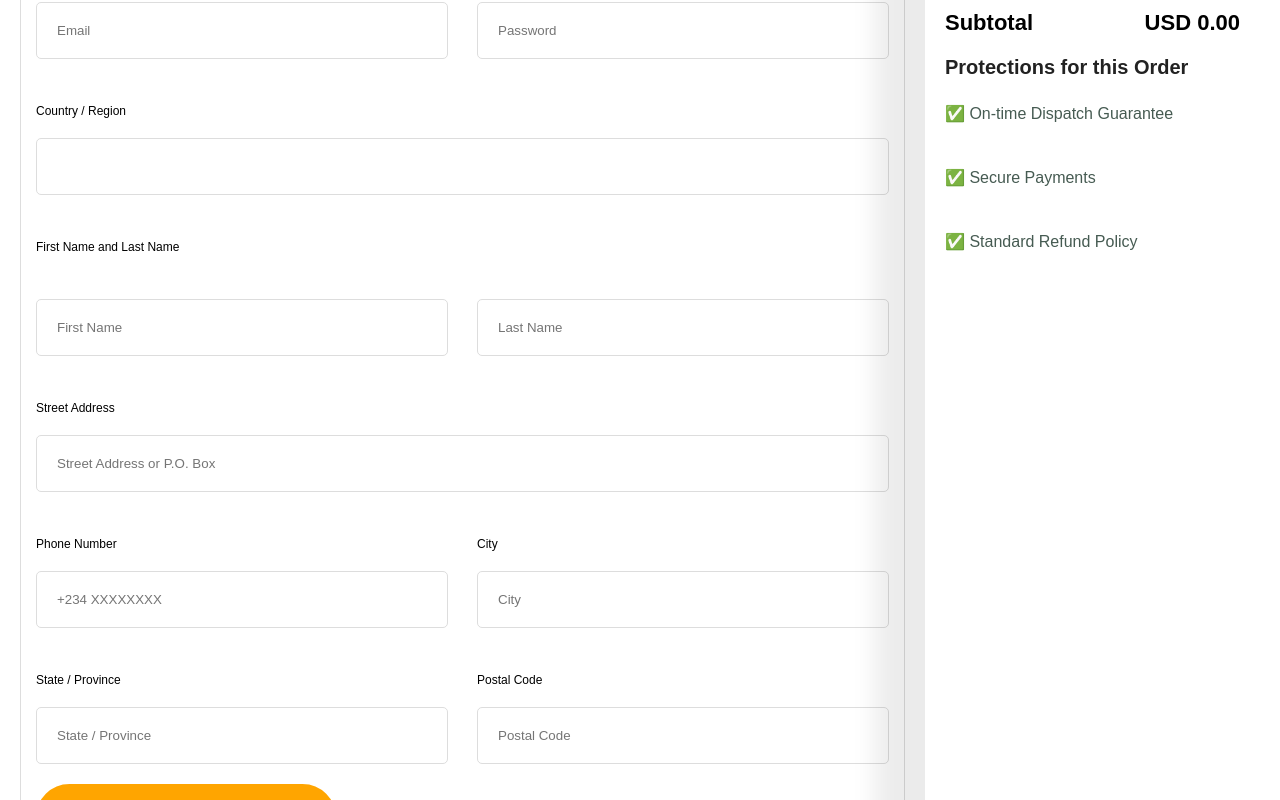
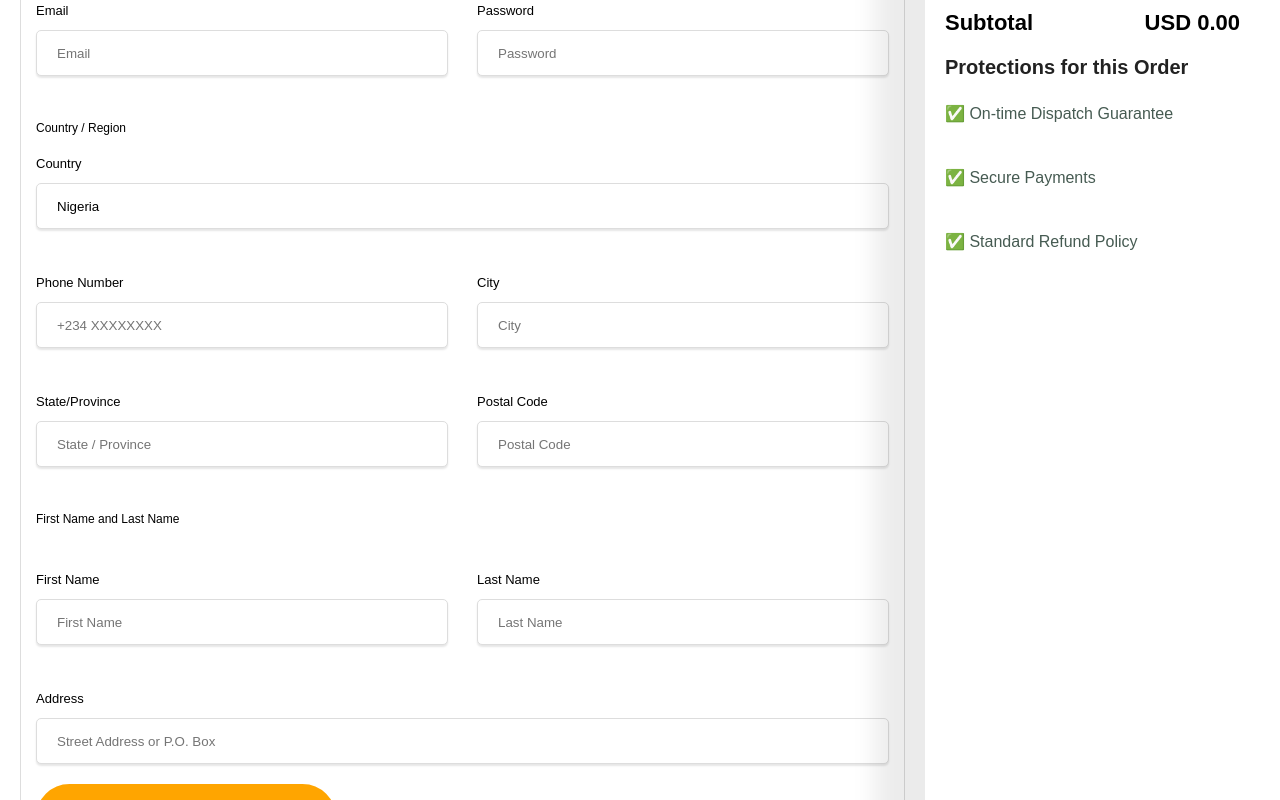
Before and after one commit to saladinjake/demo-example-store, a React (Vite) app: page /cart/checkout in a window 1280 px wide. Shown: the part 560-1360 px from the top of the page. Built offline with nearby package versions, Linux system fonts and the light colour scheme.

Commit message:
chore: shipping detail and payment method summary implementation

```diff
--- a/src/modules/Shop/Checkout/Checkout.tsx
+++ b/src/modules/Shop/Checkout/Checkout.tsx
@@ -56,23 +56,24 @@ const Checkout = () => {
   const handleNext = () => setActiveStep((prev) => prev + 1);
   const handlePrevious = () => setActiveStep((prev) => prev - 1);
 
+  const [canProceed, setCanProceed] = useState(false)
   return (
     <CheckoutContainer>
       <MainSection>
         <Accordion>
           <AccordionHeader onClick={() => setActiveStep(1)}>Shipping Details</AccordionHeader>
           <AccordionContent isOpen={activeStep === 1}>
-            <ShippingDetails onNext={handleNext} />
+            <ShippingDetails handleProceed={() => setCanProceed(true)} onNext={() => canProceed && handleNext()} />
           </AccordionContent>
         </Accordion>
         <Accordion>
-          <AccordionHeader onClick={() => setActiveStep(2)}>Payment Method</AccordionHeader>
+          <AccordionHeader onClick={() => canProceed && setActiveStep(2)}>Payment Method</AccordionHeader>
           <AccordionContent isOpen={activeStep === 2}>
             <PaymentMethod onNext={handleNext} onPrevious={handlePrevious} />
           </AccordionContent>
         </Accordion>
         <Accordion>
-          <AccordionHeader onClick={() => setActiveStep(3)}>Confirmation & Order Completion</AccordionHeader>
+          <AccordionHeader onClick={() => canProceed && setActiveStep(3)}>Confirmation & Order Completion</AccordionHeader>
           <AccordionContent isOpen={activeStep === 3}>
             {/* <Confirmation onPrevious={handlePrevious} /> */}
           </AccordionContent>
--- a/src/modules/Shop/Checkout/ShippingDetails.tsx
+++ b/src/modules/Shop/Checkout/ShippingDetails.tsx
@@ -1,20 +1,26 @@
 import Grid from "../../../components/UIElements/Grid";
-import React, { useState } from "react";
+import React, { useEffect, useState } from "react";
 import styled from "styled-components";
 import Flex from "../../../components/UIElements/Flex";
 import { useAuth } from "../../../contexts/AuthContext";
+import useForm, { hasError } from "../../../hooks/useForm";
+import Input from "../../../components/UIElements/Input";
+import model from "../../../hooks/useForm/utilities/model";
+
 const Form = styled.form`
   display: flex;
   flex-direction: column;
   gap: 10px;
-`;
+  margin-bottom: 20px;
 
-const Input = styled.input`
-  padding: 20px;
+  & input{
+    padding: 20px;
   border: 1px solid #ddd;
   border-radius: 5px;
   width: 100%;
+  }
 `;
+
 
 const Button = styled.button`
   padding: 20px;
@@ -29,8 +35,26 @@ const Button = styled.button`
   font-size: 20px;
 `;
 
-const ShippingDetails = ({ onNext }: { onNext: () => void }) => {
-    const [form, setForm] = useState({
+
+const shippingValdation = (values: any) => {
+    const errors = {
+        // ...model("email")(values.email)("isRequired|isEmail"),
+        // ...model("password")(values.password)("isRequired|min:2"),
+        ...model("firstName")(values.firstName)("isRequired|min:2"),
+        ...model("lastName")(values.lastName)("isRequired|min:2"),
+        ...model("phone")(values.phone)("isRequired|min:2"),
+        ...model("address")(values.address)("isRequired|min:2"),
+        ...model("city")(values.city)("isRequired|min:2"),
+        ...model("state")(values.state)("isRequired|min:2"),
+        ...model("postalCode")(values.postalCode)("isRequired|min:2"),
+
+    };
+
+    return errors;
+}
+const ShippingDetails = ({ onNext, handleProceed }: { onNext: () => void, handleProceed: () => any }) => {
+
+    const initialState = {
         country: "Nigeria",
         firstName: "",
         lastName: "",
@@ -45,14 +69,35 @@ const ShippingDetails = ({ onNext }: { onNext: () => void }) => {
         password: "",
 
 
-    });
+    }
 
-    const handleChange = (e: React.ChangeEvent<HTMLInputElement>) => {
-        setForm({ ...form, [e.target.name]: e.target.value });
-    };
+    const { values, handleChange, errors, touched, invalid } =
+        useForm({
+            initialValues: initialState,
+            validations: shippingValdation,
+            onSubmit() { },
+        });
+
+
 
     // handle automatic guest registraton under the hood
-    const { user } = useAuth()
+    const { user, signup } = useAuth()
+
+    const handleSendToApi = () => {
+        if (invalid == false) {
+            if (!user) {
+                // register guest user then proceed to next step
+                signup(values.email, values.password)
+                handleProceed()
+                onNext()
+                return
+            }
+        }
+        handleProceed()
+        onNext()
+        return
+    }
+    console.log(hasError("firstName", touched, errors))
     return (
         <Form>
             <Grid templateColumn={"repeat(2,1fr)"}
@@ -80,13 +125,18 @@ const ShippingDetails = ({ onNext }: { onNext: () => void }) => {
 
                         <Grid.Item>
                             <Flex gap="20px" justifyContent="start" direction="column">
-                                <Input name="email" value={form.email} onChange={handleChange} placeholder="Email" />
+                                <Input
+                                    label="Email"
+                                    name="email"
+                                    value={values.email}
+                                    onChangePure={handleChange}
+                                    placeholder="Email" />
                             </Flex>
                         </Grid.Item>
 
                         <Grid.Item>
                             <Flex gap="20px" justifyContent="start" direction="column">
-                                <Input name="lastName" value={form.password} type="password" onChange={handleChange} placeholder="Password" />
+                                <Input label="Password" name="password" value={values.password} type="password" onChangePure={handleChange} placeholder="Password" />
                             </Flex>
                         </Grid.Item>
                     </>
@@ -95,7 +145,59 @@ const ShippingDetails = ({ onNext }: { onNext: () => void }) => {
                     <Flex gap="20px" justifyContent="start" direction="column">
 
                         <label>Country / Region</label>
-                        <Input value="" />
+                        <Input label="Country" value={values.country} onChangePure={handleChange}
+              error={hasError("country", touched, errors)}
+              message={hasError("country", touched, errors)} />
+                    </Flex>
+                </Grid.Item>
+
+
+
+                <Grid.Item>
+                    <Flex gap="20px" justifyContent="start" direction="column">
+
+                        <Input label="Phone Number" name="phone" value={values.phone}
+                            onChangePure={handleChange} placeholder="+234 XXXXXXXX"
+
+                            error={hasError("phone", touched, errors)}
+                            message={hasError("phone", touched, errors)}
+                        />
+                    </Flex>
+                </Grid.Item>
+
+                <Grid.Item>
+                    <Flex gap="20px" justifyContent="start" direction="column">
+
+                        <Input label="City" name="city" value={values.city}
+                            onChangePure={handleChange} placeholder="City"
+
+                            error={hasError("city", touched, errors)}
+                            message={hasError("city", touched, errors)}
+                        />
+                    </Flex>
+                </Grid.Item>
+
+                <Grid.Item>
+                    <Flex gap="20px" justifyContent="start" direction="column">
+                        <Input label="State/Province" name="state" value={values.state}
+                            onChangePure={handleChange} placeholder="State / Province"
+
+                            error={hasError("state", touched, errors)}
+                            message={hasError("state", touched, errors)}
+                        />
+                    </Flex>
+                </Grid.Item>
+
+
+                <Grid.Item>
+                    <Flex gap="20px" justifyContent="start" direction="column">
+
+                        <Input label="Postal Code" name="postalCode" value={values.postalCode}
+                            onChangePure={handleChange} placeholder="Postal Code"
+
+                            error={hasError("postalCode", touched, errors)}
+                            message={hasError("postalCode", touched, errors)}
+                        />
                     </Flex>
                 </Grid.Item>
 
@@ -106,57 +208,47 @@ const ShippingDetails = ({ onNext }: { onNext: () => void }) => {
 
                 <Grid.Item>
                     <Flex gap="20px" justifyContent="start" direction="column">
-                        <Input name="firstName" value={form.firstName} onChange={handleChange} placeholder="First Name" />
+                        <Input label="First Name" name="firstName"
+                            value={values.firstName}
+                            onChangePure={handleChange}
+                            placeholder="First Name"
+
+                            error={hasError("firstName", touched, errors)}
+                            message={hasError("firstName", touched, errors)}
+                        />
                     </Flex>
                 </Grid.Item>
 
                 <Grid.Item>
                     <Flex gap="20px" justifyContent="start" direction="column">
-                        <Input name="lastName" value={form.lastName} onChange={handleChange} placeholder="Last Name" />
+                        <Input label="Last Name" name="lastName"
+                            value={values.lastName} onChangePure={handleChange}
+                            placeholder="Last Name"
+
+                            error={hasError("lastName", touched, errors)}
+                            message={hasError("lastName", touched, errors)}
+                        />
                     </Flex>
                 </Grid.Item>
 
 
                 <Grid.Item columnStart="1" columnEnd="-1">
                     <Flex gap="20px" justifyContent="start" direction="column">
-                        <label>Street Address</label>
-                        <Input name="address" value={form.address} onChange={handleChange} placeholder="Street Address or P.O. Box" />
+
+                        <Input label="Address" name="address"
+                            value={values.address} onChangePure={handleChange}
+
+                            error={hasError("address", touched, errors)}
+                            message={hasError("address", touched, errors)}
+                            placeholder="Street Address or P.O. Box" />
                     </Flex>
                 </Grid.Item>
 
 
 
-                <Grid.Item>
-                    <Flex gap="20px" justifyContent="start" direction="column">
-                        <label>Phone Number</label>
-                        <Input name="phone" value={form.phone} onChange={handleChange} placeholder="+234 XXXXXXXX" />
-                    </Flex>
-                </Grid.Item>
-
-                <Grid.Item>
-                    <Flex gap="20px" justifyContent="start" direction="column">
-                        <label>City</label>
-                        <Input name="city" value={form.city} onChange={handleChange} placeholder="City" />
-                    </Flex>
-                </Grid.Item>
-
-                <Grid.Item>
-                    <Flex gap="20px" justifyContent="start" direction="column">
-                        <label>State / Province</label>
-                        <Input name="state" value={form.state} onChange={handleChange} placeholder="State / Province" />
-                    </Flex>
-                </Grid.Item>
-
-
-                <Grid.Item>
-                    <Flex gap="20px" justifyContent="start" direction="column">
-                        <label>Postal Code</label>
-                        <Input name="postalCode" value={form.postalCode} onChange={handleChange} placeholder="Postal Code" />
-                    </Flex>
-                </Grid.Item>
 
             </Grid>
-            <Button type="button" onClick={onNext}>Proceed to Payment</Button>
+            <Button disabled={invalid} type="button" onClick={handleSendToApi}>Proceed to Payment</Button>
         </Form>
     );
 };
```
Also changed, not shown: src/modules/Shop/Checkout/PaymentMethod.tsx (+12 -4 lines).
